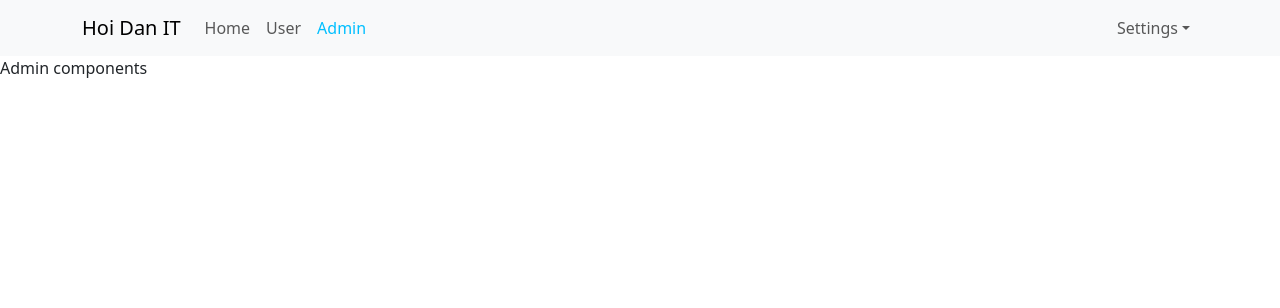
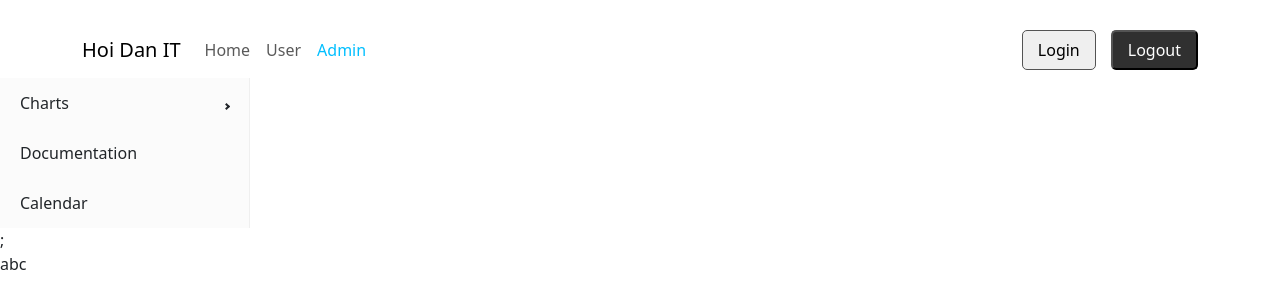
Before and after one commit to NguyenHoangDuy15/ReactJSLearn, a React (Create React App) app: page /admins in a window 1280 px wide. Shown: the top 308 px of the page. Built offline with nearby package versions, Linux system fonts and the light colour scheme.

Commit message:
routerv6

```diff
--- a/package.json
+++ b/package.json
@@ -10,6 +10,8 @@
     "react": "18.2.0",
     "react-bootstrap": "2.10.9",
     "react-dom": "18.2.0",
+    "react-icons": "4.4.0",
+    "react-pro-sidebar": "1.1.0",
     "react-redux": "8.0.1",
     "react-router-dom": "7.1.5",
     "react-scripts": "5.0.1",
--- a/src/App.scss
+++ b/src/App.scss
@@ -9,9 +9,40 @@ body {
   -moz-osx-font-smoothing: grayscale;
 }
 
+@media (min-width: 3000px) {
+  .container, .container-lg, .container-md, .container-sm, .container-xl {
+    max-width: 1300px !important;
+  }
+
+}
+
 .app-container {
   .header-container{
-    .navbar-nav{
+
+    .btn-login{
+      border-radius: 5px;
+      margin-right: 15px;
+      padding: 0 15px;
+      border: 1px solid #535353;
+      height: 40px;
+    }
+    .btn-signup{
+      height: 40px;
+      border-radius: 5px;
+      padding: 0 15px;
+      background-color: #303030;
+      color: white;
+      &:hover{
+        background-color: black;
+    }
+    }
+
+
+
+    .navbar{
+      padding-top: 30px;
+      z-index: 10;
+      background-color: rgba(0,0,0,0) !important;
       .nav-link{
         &.active{
           color: #00bfff;
@@ -20,3 +51,9 @@ body {
     }
   }
 }
+
+video {
+  position: fixed;
+  right: 100;
+  width: 100vw;
+}
--- a/src/components/Admin/Admin.js
+++ b/src/components/Admin/Admin.js
@@ -1,8 +1,13 @@
+import SideBar from "./SideBar";
+
 const Admin = (props) => {
-    return (
-      <div>
-        Admin components
+  return (
+    <div className="admin-container">
+      <div className="admin-sidebar">
+        <SideBar />
       </div>
-    );
-  }
-  export default Admin;
+      <div className="admin-content">abc</div>
+    </div>
+  );
+};
+export default Admin;
--- /dev/null
+++ b/src/components/Admin/SideBar.js
@@ -0,0 +1,25 @@
+import React from "react";
+import { Sidebar, Menu, MenuItem, SubMenu } from "react-pro-sidebar";
+//import 'react-pro-sidebar/dist/css/styles.css'; // Kiểm tra xem file này có tồn tại không
+
+//import { Sidebar, Menu, MenuItem, SubMenu } from 'react-pro-sidebar';
+import { ProSidebar } from "react-pro-sidebar";
+import { FaGem, FaHeart } from "react-icons/fa";
+const SideBar = () => {
+  return (
+    <div>
+      <Sidebar>
+        <Menu>
+          <SubMenu label="Charts">
+            <MenuItem> Pie charts </MenuItem>
+            <MenuItem> Line charts </MenuItem>
+          </SubMenu>
+          <MenuItem> Documentation </MenuItem>
+          <MenuItem> Calendar </MenuItem>
+        </Menu>
+      </Sidebar>
+      ;
+    </div>
+  );
+};
+export default SideBar;
--- a/src/components/Header/Header.js
+++ b/src/components/Header/Header.js
@@ -25,12 +25,14 @@ const Header = () => {
             </NavLink>
           </Nav>
           <Nav>
-            <NavDropdown title="Settings" id="basic-nav-dropdown">
+            <button className="btn-login btn-primary">Login</button>
+            <button className="btn-signup btn-danger">Logout</button>
+            {/* <NavDropdown title="Settings" id="basic-nav-dropdown">
               <NavDropdown.Item>Login</NavDropdown.Item>
               <NavDropdown.Item>Logout</NavDropdown.Item>
               <NavDropdown.Item>Profile</NavDropdown.Item>
               <NavDropdown.Divider />
-            </NavDropdown>
+            </NavDropdown> */}
           </Nav>
         </Navbar.Collapse>
       </Container>
--- a/src/components/Home/HomePage.js
+++ b/src/components/Home/HomePage.js
@@ -1,8 +1,17 @@
+import videoHomepage from "../../assets/video-homepage.mp4";
+
 const HomePage = () => {
   return (
-    <div className="homepage-container">
-      <h1>Home Page</h1>
+    <div className="homepage-container" >
+      <video autoPlay loop muted className="homepage-video" width={"50%"} height={"50%"}>
+        <source src={videoHomepage} type="video/mp4" />
+      </video>
+      <div className="homepage-content">
+        <div className='title-1'>Here's a better way to ask</div>
+        <div className='title-2'>abc</div>
+        <div className='title-3'><button>Start</button></div>
+      </div>
     </div>
   );
-}
+};
 export default HomePage;
```
Also changed, not shown: 2 other files (tests, documents, lock files or other folders).
